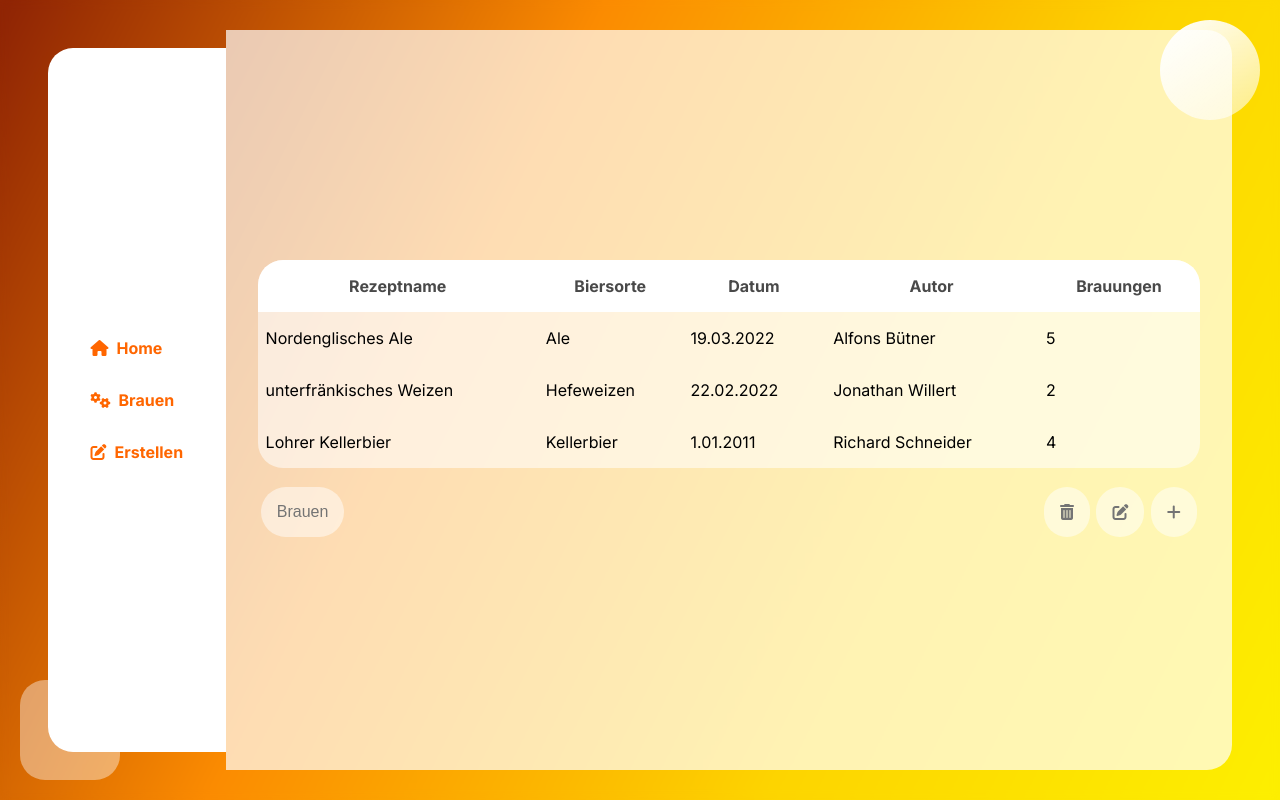
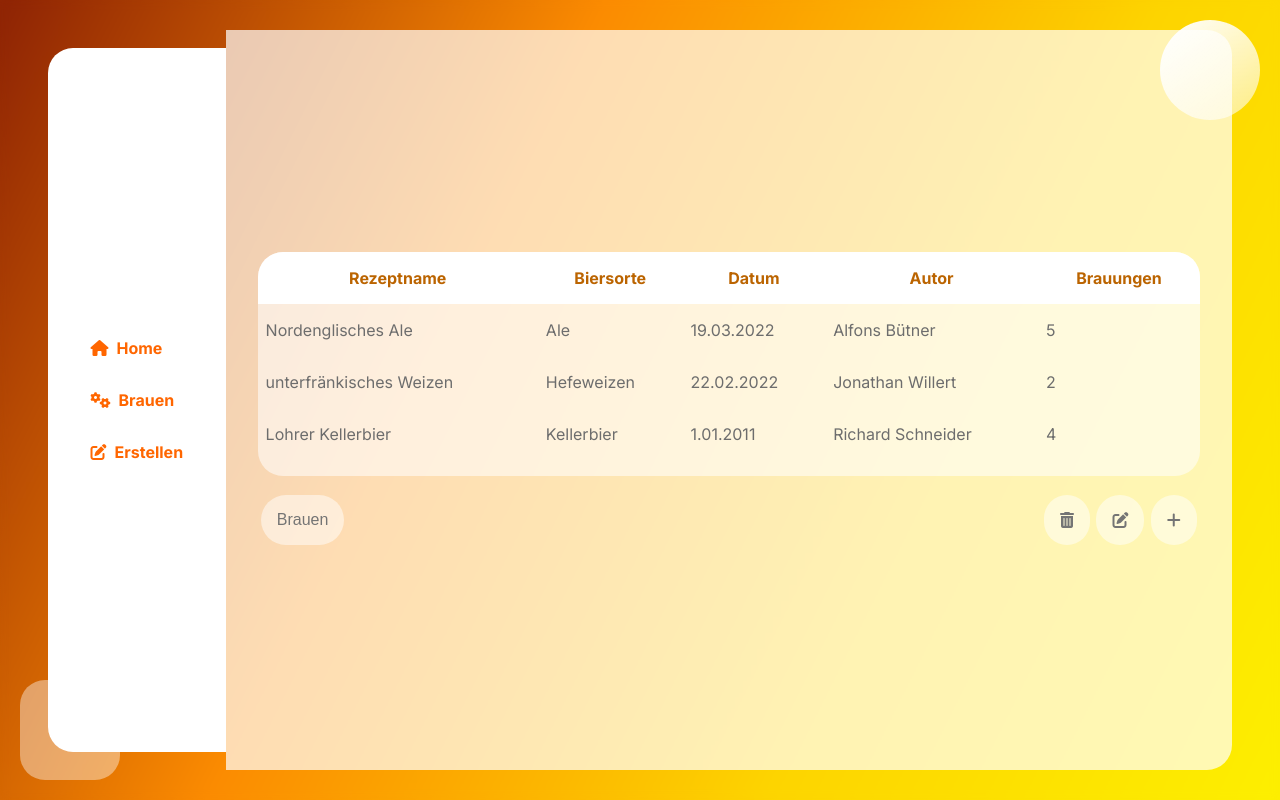
Before and after one commit to KeJo2014/brew_seminar, a Django app: page /home in a window 1280 px wide. Run offline with Django 4.2, Linux system fonts and the light colour scheme; some libraries are stand-ins or nearby versions.

Commit message:
home.css

```diff
--- a/brewing/static/template/home.css
+++ b/brewing/static/template/home.css
@@ -8,20 +8,29 @@
     align-items: center;
 }
 
+#recipeTableBox {
+    background-color:rgba(255, 255, 255, 0.562);
+    padding: 0 0 1rem 0;
+    border-radius: 25px;
+    width: 100%;
+}
+
 #selectRecipeTable {
     width: 100%;
-    background-color:rgba(255, 255, 255, 0.562);
-    border-radius: 25px;
-    border-collapse: collapse;
+    border-spacing: 0px;
 }
 
 #selectRecipeTable thead{
     background-color:rgb(255, 255, 255);
-    background-attachment:fixed;
+    border-radius: 25px;
+}
+
+#selectRecipeTable thead tr{
+    border-radius:25px 25px 0 0;
 }
 
 #selectRecipeTable thead th{
-    color:rgb(73, 73, 73);
+    color:rgb(187, 100, 0);
     padding: 1rem;
     border: none;
     font-size: 1rem;
@@ -46,11 +55,12 @@
 
 #selectRecipeTable tbody tr{
     cursor: pointer;
+    color:rgb(109, 109, 109);
 }
 
 .selected {
     background-color: white;
-    color: rgb(255, 123, 0);
+    color: rgb(255, 123, 0) !important;
 }
 
 .recipeButtonBox {
--- a/brewing/templates/brewing/home.html
+++ b/brewing/templates/brewing/home.html
@@ -4,6 +4,7 @@
 
 {% block maincontent %}
 <main class="main-xl">
+  <div id="recipeTableBox">
   <table id="selectRecipeTable">
     <thead>
       <tr>
@@ -38,6 +39,7 @@
       </tr>
     </tbody>
   </table>
+</div>
   <div class="recipeButtonBox">
   <button type="button" class="submitButton" id="submitRecipe">Brauen</button>
   <div class="recipeEditButtonBox">
```
Also changed, not shown: 1 other file.
